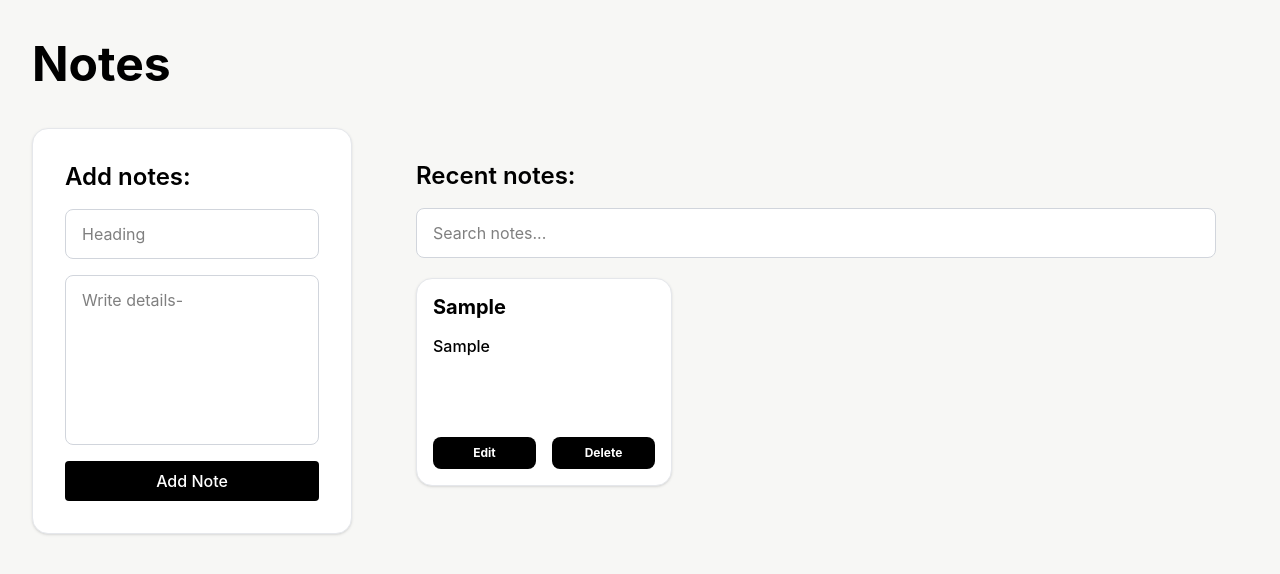
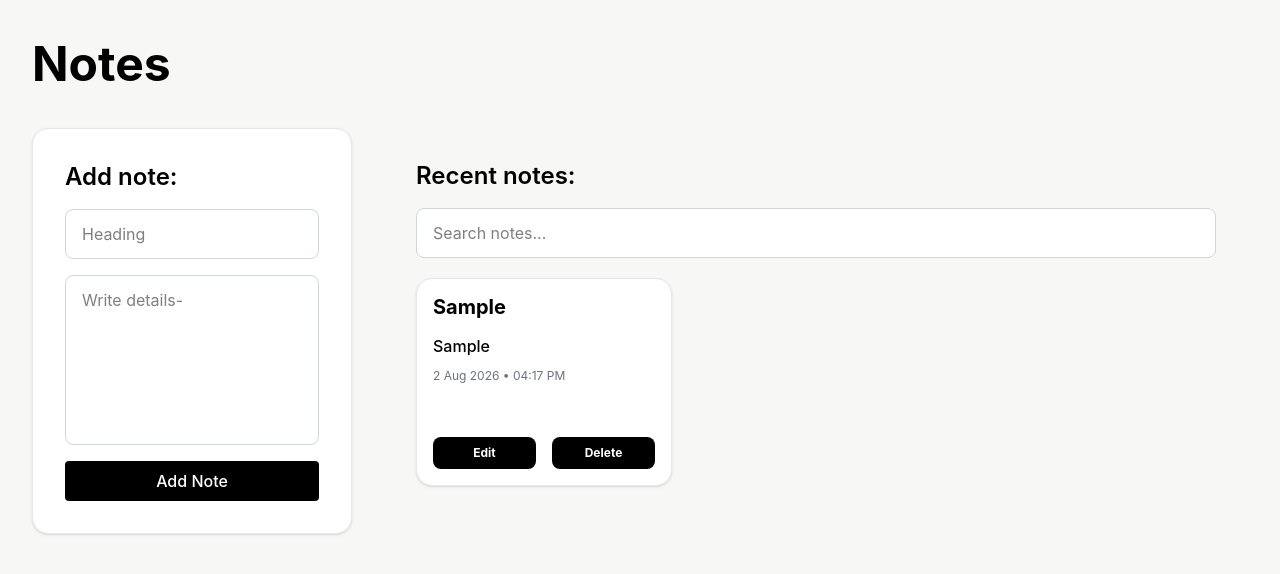
Before and after one commit to nawajish-k/react-notes-app, a React (Vite) app: page / in a window 1280 px wide. Both pictures are taken after typing "Sample", "Sample" into the empty fields and a click on the button "Add Note". Shown: the top 574 px of the page. Built offline with nearby package versions, Linux system fonts and the light colour scheme.

Commit message:
feat: add note timestamps and edit state

```diff
--- a/src/App.jsx
+++ b/src/App.jsx
@@ -11,7 +11,6 @@ const App = () => {
 
   const submitHandler = (e) => {
     e.preventDefault();
-    console.log(editIndex);
 
     if (title.trim() === "" || details.trim() === "") {
       return;
@@ -22,11 +21,13 @@ const App = () => {
       copyTasks.push({
         title,
         details,
+        date: new Date(),
       });
     } else {
       copyTasks[editIndex] = {
         title,
         details,
+        date: copyTasks[editIndex].date,
       };
     }
 
@@ -64,8 +65,10 @@ const App = () => {
 
   return (
     <div className="min-h-screen bg-[#f7f7f5] text-black">
-    <div className="max-w-7xl mx-auto px-4 sm:px-6 lg:px-8 py-8 sm:py-10">
-        <h1 className="text-3xl sm:text-4xl lg:text-5xl font-bold mb-8 sm:mb-10">Notes</h1>
+      <div className="max-w-7xl mx-auto px-4 sm:px-6 lg:px-8 py-8 sm:py-10">
+        <h1 className="text-3xl sm:text-4xl lg:text-5xl font-bold mb-8 sm:mb-10">
+          Notes
+        </h1>
         <div className="grid grid-cols-1 lg:grid-cols-[320px_1fr] gap-6 lg:gap-8">
           <form
             onSubmit={(e) => {
@@ -73,7 +76,9 @@ const App = () => {
             }}
             className="flex flex-col items-start gap-4 p-5 sm:p-6 lg:p-8 bg-white border border-gray-200 rounded-2xl shadow-sm"
           >
-            <h2 className="text-2xl font-semibold">Add notes:</h2>
+            <h2 className="text-2xl font-semibold">
+              {editIndex === null ? "Add note:" : "Edit note:"}
+            </h2>
 
             <input
               type="text"
@@ -128,14 +133,36 @@ const App = () => {
                   return (
                     <div
                       key={idx}
-                      className="flex justify-between flex-col items-start relative min-h-52 w-full rounded-2xl p-4 text-black bg-white border border-gray-200 shadow-sm hover:shadow-md transition-shadow"
+                      className={`flex justify-between flex-col items-start relative min-h-52 w-full rounded-2xl p-4 text-black border shadow-sm transition ${
+                        editIndex === idx
+                          ? "bg-blue-50 border-blue-400 shadow-md"
+                          : "bg-white border-gray-200 hover:shadow-md"
+                      }`}
                     >
                       <div>
-                        <h3 className="leading-tight text-lg sm:text-xl font-bold break-words">
+                        {editIndex === idx && (
+                          <p className="mb-2 text-xs font-bold text-blue-600">
+                            EDITING
+                          </p>
+                        )}
+
+                        <h3 className="leading-tight text-lg sm:text-xl font-bold wrap-break-word">
                           {elem.title}
                         </h3>
                         <p className="mt-4 leading-tight font-medium wrap-break-word whitespace-pre-wrap">
                           {elem.details}
+                        </p>
+                        <p className="mt-3 text-xs text-gray-500">
+                          {new Date(elem.date).toLocaleDateString("en-GB", {
+                            day: "numeric",
+                            month: "short",
+                            year: "numeric",
+                          })}{" "}
+                          •{" "}
+                          {new Date(elem.date).toLocaleTimeString("en-US", {
+                            hour: "2-digit",
+                            minute: "2-digit",
+                          })}
                         </p>
                       </div>
                       <div className="flex w-full gap-4 items-center">
```
